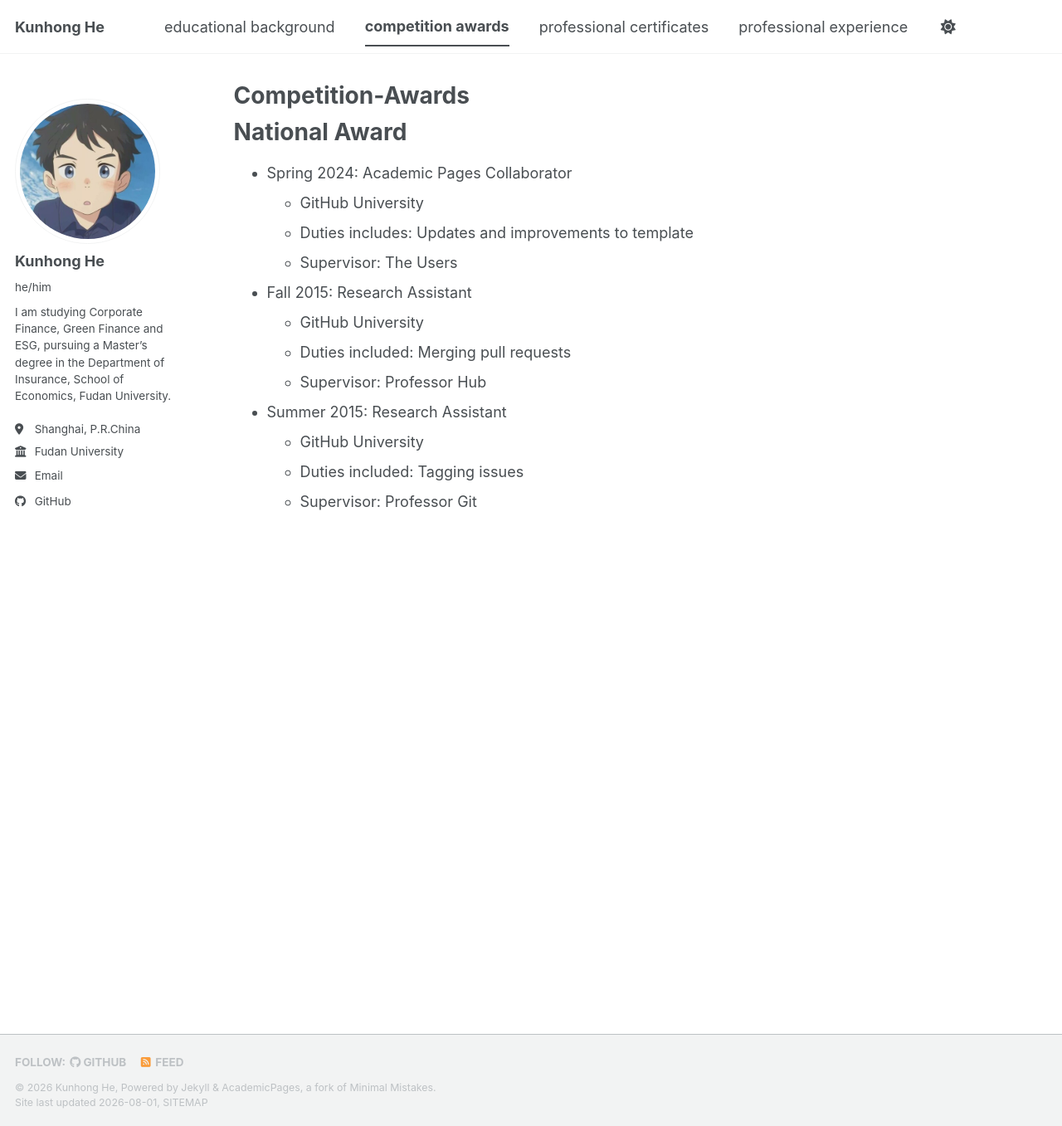
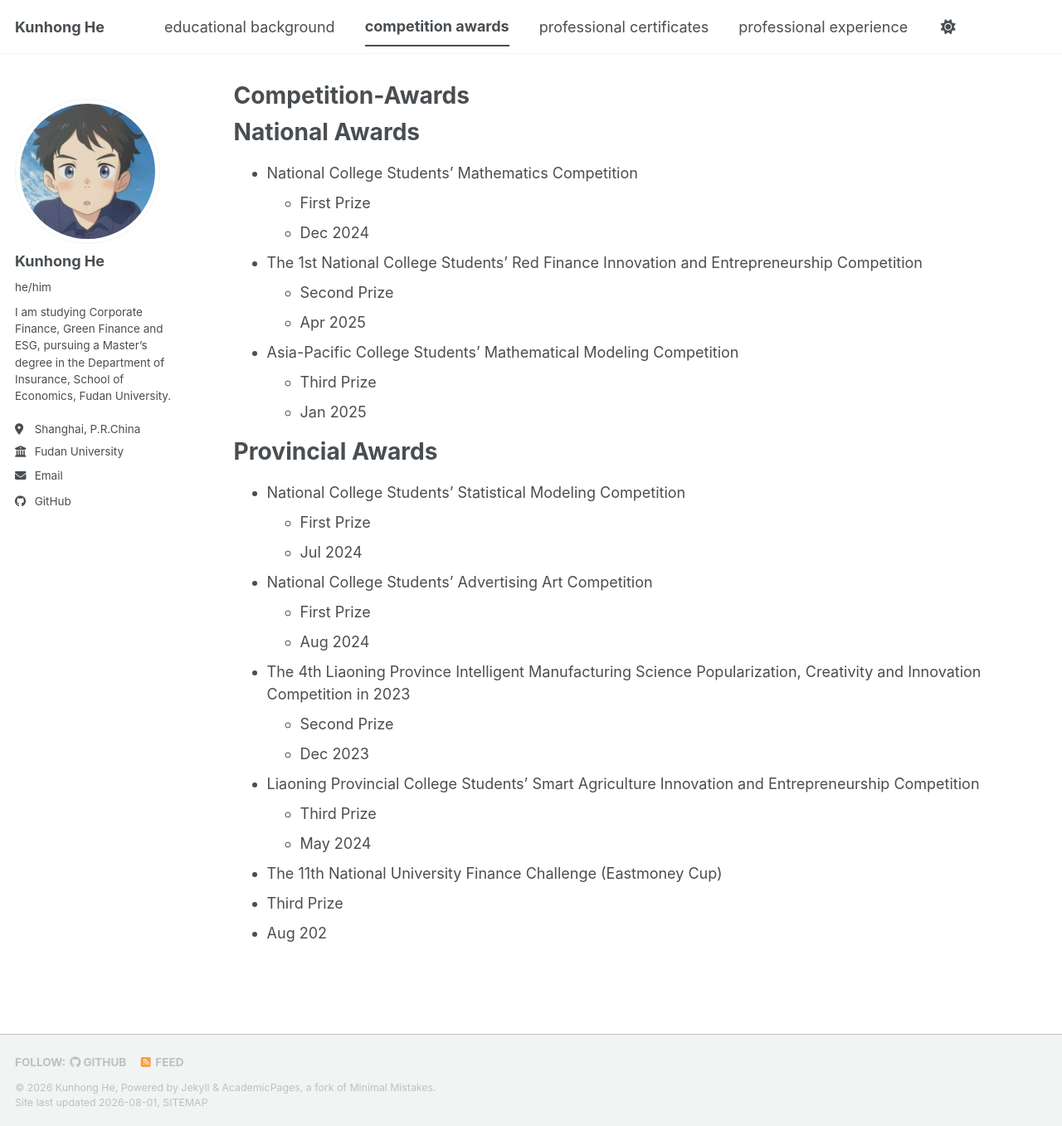
Before and after one commit to Alfred-meijiu/Alfred-meijiu.github.io, a Jekyll site: the page built from _pages/competition-awards.md, in a window 1280 px wide and 1357 px high. Shown: the whole window at 83% size. Built offline with Jekyll 4.4.1, drawn with Linux system fonts in a browser that asks for light colours; a style sheet for code colours, icons or effects is not loaded.

Commit message:
Update competition-awards.md

```diff
--- a/_pages/competition-awards.md
+++ b/_pages/competition-awards.md
@@ -10,19 +10,38 @@ redirect_from:
 {% include base_path %}
 
 
-National Award
+National Awards
 ======
-* Spring 2024: Academic Pages Collaborator
-  * GitHub University
-  * Duties includes: Updates and improvements to template
-  * Supervisor: The Users
+* National College Students' Mathematics Competition
+  * First Prize
+  * Dec 2024
 
-* Fall 2015: Research Assistant
-  * GitHub University
-  * Duties included: Merging pull requests
-  * Supervisor: Professor Hub
+* The 1st National College Students' Red Finance Innovation and Entrepreneurship Competition
+  * Second Prize
+  * Apr 2025
 
-* Summer 2015: Research Assistant
-  * GitHub University
-  * Duties included: Tagging issues
-  * Supervisor: Professor Git
+* Asia-Pacific College Students' Mathematical Modeling Competition
+  * Third Prize
+  * Jan 2025
+
+Provincial Awards
+======
+* National College Students' Statistical Modeling Competition
+  * First Prize
+  * Jul 2024
+
+* National College Students' Advertising Art Competition
+  * First Prize
+  * Aug 2024
+
+* The 4th Liaoning Province Intelligent Manufacturing Science Popularization, Creativity and Innovation Competition in 2023
+  * Second Prize
+  * Dec 2023
+
+* Liaoning Provincial College Students' Smart Agriculture Innovation and Entrepreneurship Competition
+  * Third Prize
+  * May 2024
+
+ * The 11th National University Finance Challenge (Eastmoney Cup)
+  * Third Prize
+  * Aug 202
```
